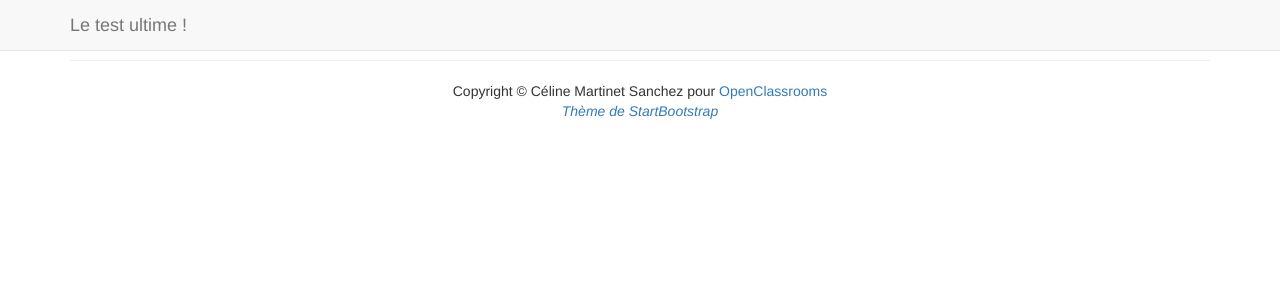
After one commit to jux160/projet_NSI, a Flask app: template app/templates/base.html in a window 1280 px wide. The commit adds this page. Shown: the top 300 px of the page. Run offline with Flask 3, Linux system fonts and the light colour scheme; the template is opened without the code that fills it, so the values that code supplies are empty; some libraries are stand-ins or nearby versions.

Commit message:
base.html + result.html

```diff
--- /dev/null
+++ b/app/templates/base.html
@@ -0,0 +1,103 @@
+<!DOCTYPE html>
+<html lang="en">
+
+<head>
+
+    <meta charset="utf-8">
+    <meta http-equiv="X-UA-Compatible" content="IE=edge">
+    <meta name="viewport" content="width=device-width, initial-scale=1">
+    <meta name="description" content="Faites le test ultime et découvrez qui vous êtes vraiment !">
+    <meta name="author" content="">
+    <title>Le test ultime !</title>
+
+    <meta property="og:title" content="Le test ultime !" />
+    <meta property="og:type" content="website" />
+    <meta property="og:url" content="http://le-test-ultime.hello-birds.com" />
+    <meta property="og:image" content="tmp/sample.jpg" />
+    <meta property="og:description" content="Faites le test ultime et découvrez qui vous êtes vraiment !" />
+
+    <!-- Bootstrap Core CSS -->
+    <link href="{{ url_for('static', filename='css/bootstrap/bootstrap.min.css') }}" rel="stylesheet">
+
+    <!-- Theme CSS -->
+    <link href="{{ url_for('static', filename='css/freelancer-theme.min.css') }}" rel="stylesheet">
+
+    <!-- Custom CSS -->
+    <link href="{{ url_for('static', filename='css/custom.css') }}" rel="stylesheet">
+
+    <!-- Custom Fonts -->
+    <script src="https://use.fontawesome.com/470b91f216.js"></script>
+    <link href="https://fonts.googleapis.com/css?family=Montserrat:400,700" rel="stylesheet" type="text/css">
+    <link href="https://fonts.googleapis.com/css?family=Lato:400,700,400italic,700italic" rel="stylesheet" type="text/css">
+
+    <!-- HTML5 Shim and Respond.js IE8 support of HTML5 elements and media queries -->
+    <!-- WARNING: Respond.js doesn't work if you view the page via file:// -->
+    <!--[if lt IE 9]>
+        <script src="https://oss.maxcdn.com/libs/html5shiv/3.7.0/html5shiv.js"></script>
+        <script src="https://oss.maxcdn.com/libs/respond.js/1.4.2/respond.min.js"></script>
+    <![endif]-->
+    <script src="{{ url_for('static', filename='js/jquery/jquery.min.js') }}"></script>
+
+</head>
+
+<body id="page-top" class="index">
+<div id="skipnav"><a href="#maincontent">Contenu principal</a></div>
+
+    <!-- Navigation -->
+    <nav id="mainNav" class="navbar navbar-default navbar-fixed-top navbar-custom">
+        <div class="container">
+            <!-- Brand and toggle get grouped for better mobile display -->
+            <div class="navbar-header page-scroll">
+                  <a class="navbar-brand" href="/">Le test ultime !</a>
+            </div>
+
+            <!-- Collect the nav links, forms, and other content for toggling -->
+            <div class="collapse navbar-collapse" id="bs-example-navbar-collapse-1">
+                <ul class="nav navbar-nav navbar-right">
+                    <li class="hidden">
+                        <a href="#page-top"></a>
+                    </li>
+                </ul>
+            </div>
+            <!-- /.navbar-collapse -->
+        </div>
+        <!-- /.container-fluid -->
+    </nav>
+
+
+
+
+    <footer class="text-center">
+        <div class="footer-below">
+            <div class="container">
+                <div class="row">
+                    <div class="col-lg-12">
+                        <a href="https://github.com/celine-m-s/flask_test_app" class="btn-social btn-outline" target="_blank"><span class="sr-only">Github</span><i class="fa fa-fw fa-github"></i></a>
+                        <hr class="star-light">
+                        <span class="italic">Copyright &copy; Céline Martinet Sanchez pour <a href="https://www.openclassrooms.com" target="_blank">OpenClassrooms</a></span>
+                        <p style="font-style:italic; font-size: 14px;"><a href="https://startbootstrap.com/template-overviews/freelancer/">Thème de StartBootstrap</a></p>
+                    </div>
+                </div>
+            </div>
+        </div>
+    </footer>
+
+    <!-- Scroll to Top Button (Only visible on small and extra-small screen sizes) -->
+    <div class="scroll-top page-scroll hidden-sm hidden-xs hidden-lg hidden-md">
+        <a class="btn btn-primary" href="#page-top">
+            <i class="fa fa-chevron-up"></i>
+        </a>
+    </div>
+
+    <!-- Bootstrap Core JavaScript -->
+    <script src="{{ url_for('static', filename='js/bootstrap/bootstrap.min.js') }}"></script>
+
+    <!-- Plugin JavaScript -->
+    <script src="https://cdnjs.cloudflare.com/ajax/libs/jquery-easing/1.3/jquery.easing.min.js"></script>
+
+    <!-- Theme JavaScript -->
+    <script src="{{ url_for('static', filename='js/freelancer-theme.min.js') }}"></script>
+
+</body>
+
+</html>
--- a/app/views.py
+++ b/app/views.py
@@ -6,5 +6,9 @@ app.config.from_object('config')
 
 @app.route('/')
 @app.route('/index/')
+@app.route('/result/')
 def index():
     return render_template('index.html')
+
+def result():
+    return render_template('result.html')
```
Also changed, not shown: app/templates/index.html (+36 -2 lines), app/templates/result.html (added, +31 -0 lines).
